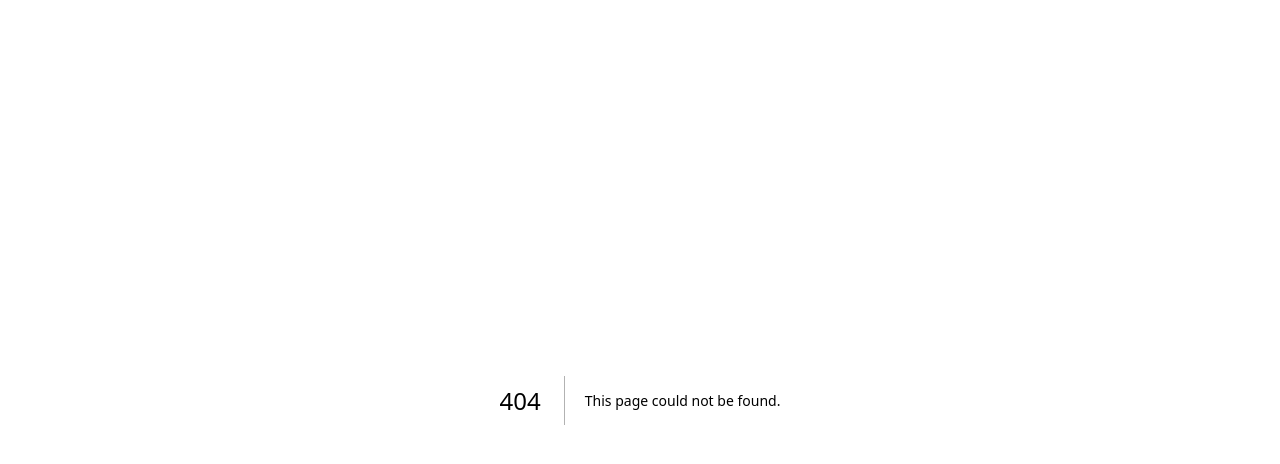
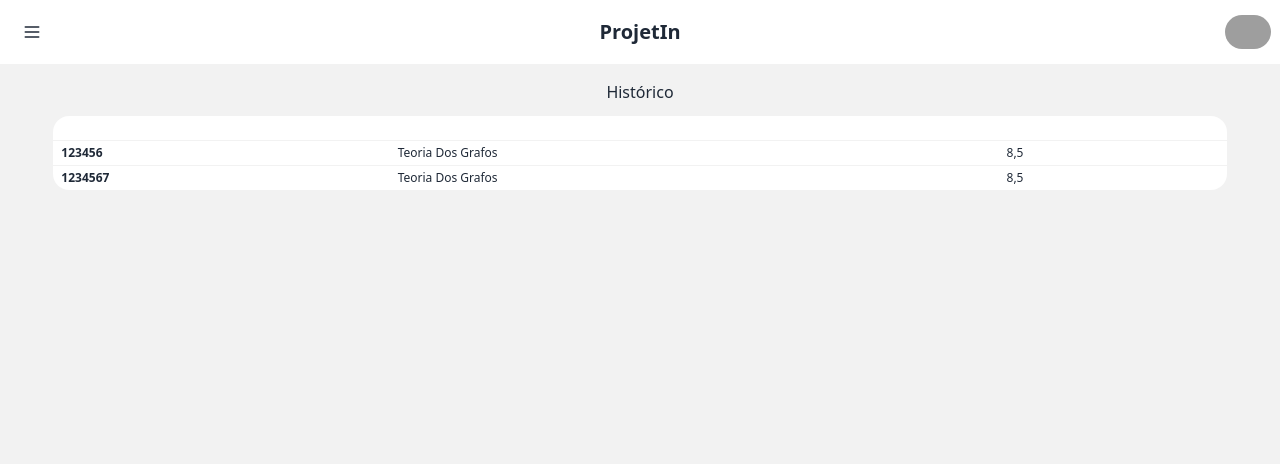
Before and after one commit to ESinco/frontend, a Next.js app: page /profile/1/history in a window 1280 px wide. Before the commit this address had no page. Shown: the top 464 px of the page. Built offline with nearby package versions, Linux system fonts and the light colour scheme; grey boxes are pictures that could not be loaded.

Commit message:
criando os componentes da pagina de historico

```diff
--- /dev/null
+++ b/src/components/HistoryTable.js
@@ -0,0 +1,40 @@
+import HistoryTableRow from "./HistoryTableRow";
+
+const discs = [
+  {
+    id: "123456",
+    name: "Teoria Dos Grafos",
+    score: "8,5",
+  },
+  {
+    id: "1234567",
+    name: "Teoria Dos Grafos",
+    score: "8,5",
+  },
+];
+
+export default function HistoryTable() {
+  return (
+    <div className="overflow-x-auto w-11/12">
+      <table className="table table-xs bg-base-100">
+        <thead>
+          <tr>
+            <th className="text-white font-normal">Cód</th>
+            <th className="text-white font-normal">Nome</th>
+            <th className="text-white font-normal">Nota</th>
+          </tr>
+        </thead>
+        <tbody>
+          {discs.map((disc) => (
+            <HistoryTableRow
+              key={disc.id}
+              id={disc.id}
+              name={disc.name}
+              score={disc.score}
+            />
+          ))}
+        </tbody>
+      </table>
+    </div>
+  );
+}
--- /dev/null
+++ b/src/components/HistoryTableRow.js
@@ -0,0 +1,9 @@
+export default function HistoryTableRow({ id, name, score }) {
+  return (
+    <tr>
+      <th>{id}</th>
+      <td>{name}</td>
+      <td>{score}</td>
+    </tr>
+  );
+}
--- /dev/null
+++ b/src/pages/profile/[id]/history.js
@@ -0,0 +1,10 @@
+import HistoryTable from "@/components/HistoryTable";
+
+export default function HistoryPage({ history }) {
+  return (
+    <div className="flex justify-center items-center gap-3 flex-col mt-4">
+      <h1>Histórico</h1>
+      <HistoryTable />
+    </div>
+  );
+}
--- a/src/pages/profile/[username].js
+++ b/src/pages/profile/[id]/index.js
@@ -1,11 +1,11 @@
 import { useRouter } from "next/router";
-import "../../app/globals.css";
+
 import ExperienciasCard from "@/components/ExperienciasCard";
 import HabilidadesCard from "@/components/HabilidadesCard";
 
 export default function UserProfilePage() {
   const router = useRouter();
-  const { username } = router.query;
+  const { userId } = router.query;
 
   // GET USER from DATABASE with username = username...
 
```
